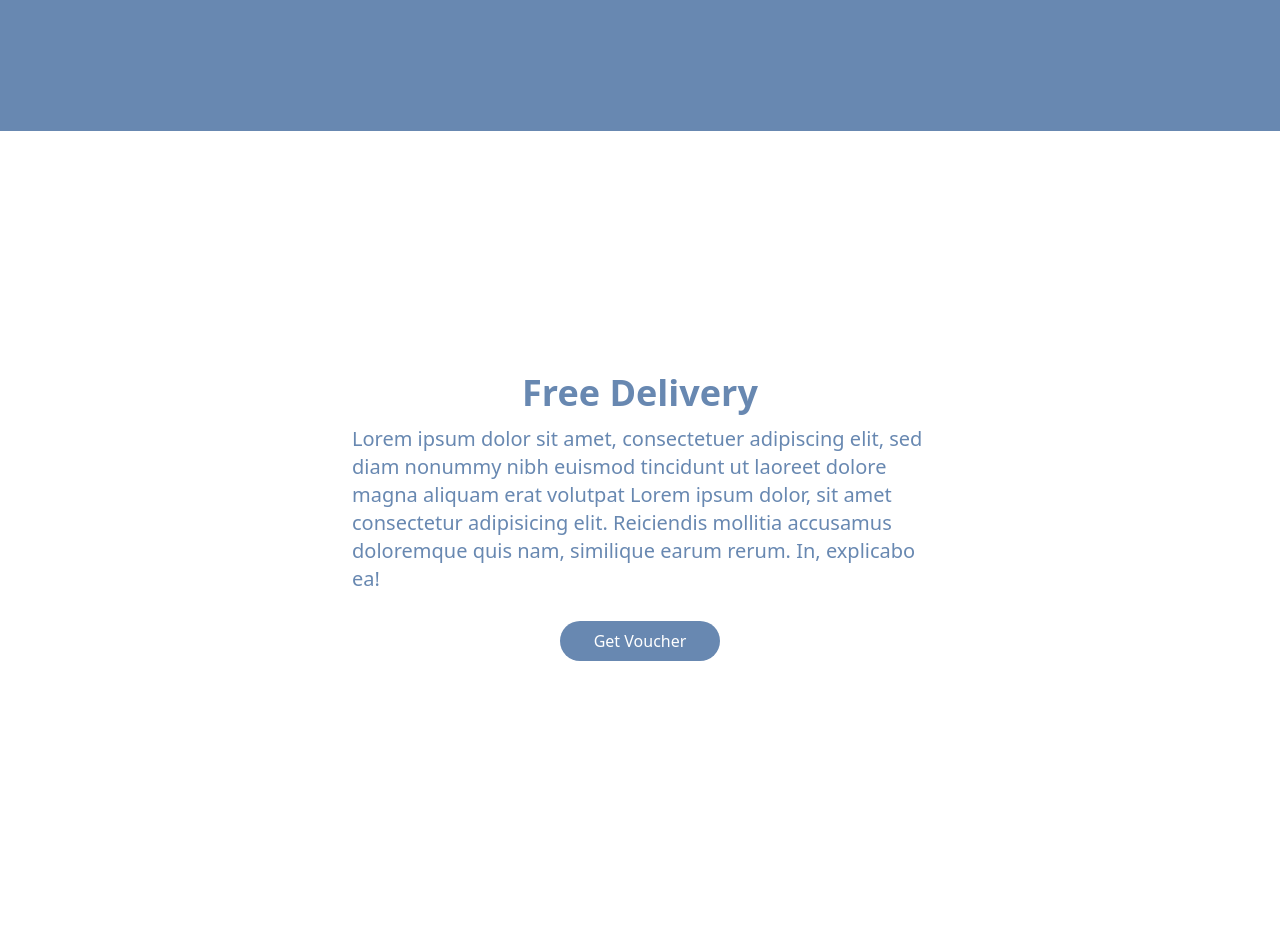
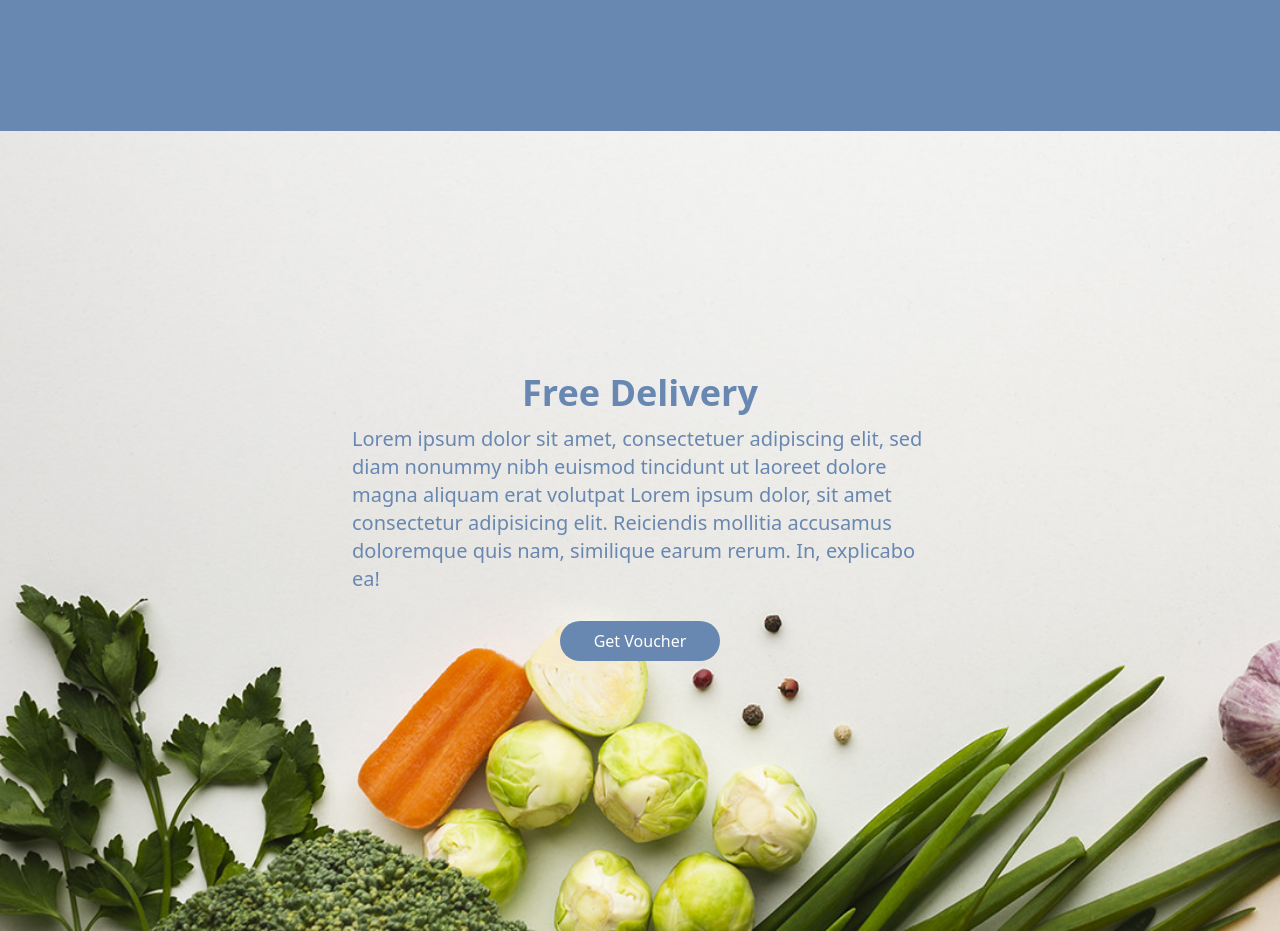
Before and after one commit to Jiseeeh/foodie, a Next.js app: page / in a window 1280 px wide. Shown: the part 3360-4291 px from the top of the page. Built offline with nearby package versions, Linux system fonts and the light colour scheme.

Commit message:
feat: extend bg image

```diff
--- a/tailwind.config.js
+++ b/tailwind.config.js
@@ -10,6 +10,7 @@ module.exports = {
         "nav-wave": "url('/waves.svg')",
         "ramen-egg": "url('/ramen-2.jpg')",
         ramen: "url('/ramen-1.jpg')",
+        "food-bg": "url('/food-bg.jpg')",
       },
       aspectRatio: {
         "960/300": "960 / 300",
```
